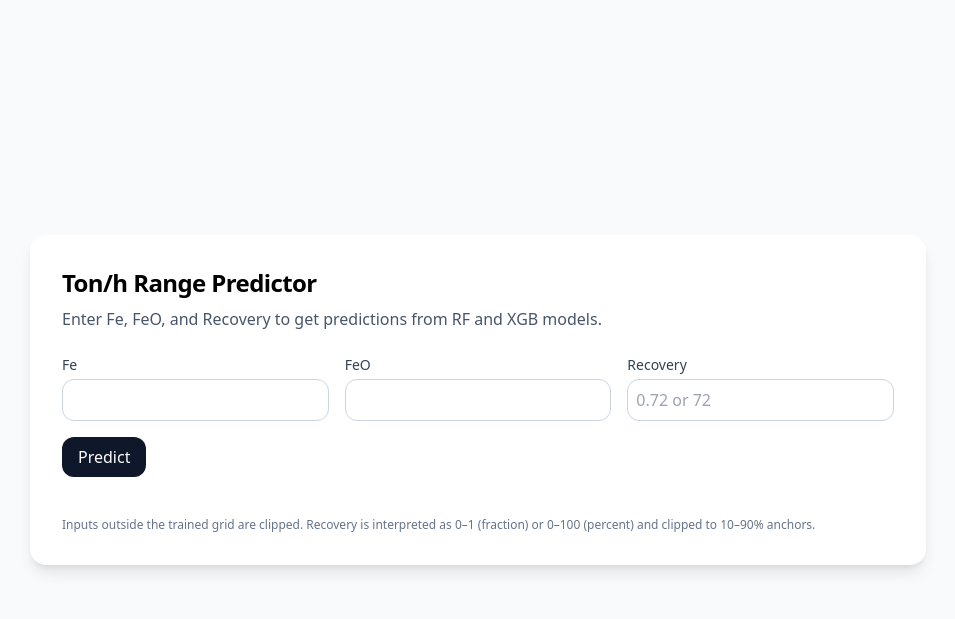
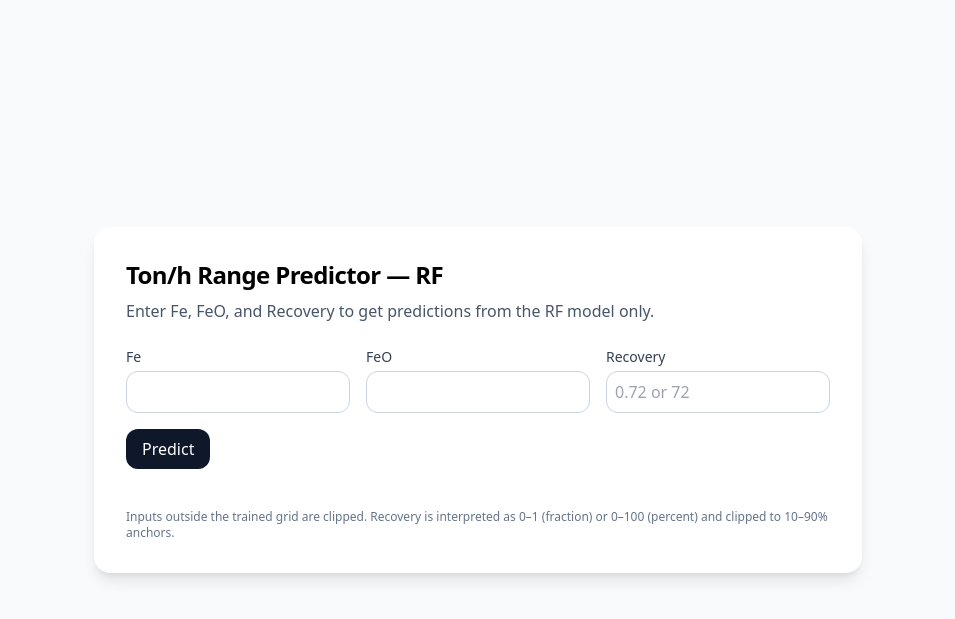
Before and after one commit to RoyaaaFz/tonh-predictor, a FastAPI app: page / in a window 1280 px wide. Shown: the top 619 px of the page, without its empty margins (162-1117 px from the left). Run offline with FastAPI, Linux system fonts and the light colour scheme; parts of the project's set-up code (start-up, migrations or seed data) failed here and were passed over; some libraries are stand-ins or nearby versions.

Commit message:
Simplify UI to RF-only

```diff
--- a/templates/index.html
+++ b/templates/index.html
@@ -4,15 +4,15 @@
 <head>
   <meta charset="utf-8">
   <meta name="viewport" content="width=device-width, initial-scale=1">
-  <title>Ton/h Predictor</title>
+  <title>Ton/h Predictor (RF only)</title>
   <script src="https://cdn.tailwindcss.com"></script>
 </head>
 <body class="bg-slate-50">
   <div class="min-h-screen flex items-center justify-center p-6">
-    <div class="max-w-4xl w-full">
+    <div class="max-w-3xl w-full">
       <div class="bg-white rounded-2xl shadow-lg p-8">
-        <h1 class="text-2xl font-semibold tracking-tight">Ton/h Range Predictor</h1>
-        <p class="text-slate-600 mt-2">Enter Fe, FeO, and Recovery to get predictions from RF and XGB models.</p>
+        <h1 class="text-2xl font-semibold tracking-tight">Ton/h Range Predictor — RF</h1>
+        <p class="text-slate-600 mt-2">Enter Fe, FeO, and Recovery to get predictions from the <span class="font-medium">RF</span> model only.</p>
 
         <form id="predict-form" class="grid grid-cols-1 md:grid-cols-3 gap-4 mt-6">
           <div>
@@ -34,7 +34,7 @@
         </form>
 
         <div id="result" class="mt-8 hidden">
-          <div class="grid grid-cols-1 md:grid-cols-3 gap-4">
+          <div class="grid grid-cols-1 md:grid-cols-2 gap-4">
             <div class="rounded-2xl border p-4">
               <h3 class="font-medium">RF</h3>
               <p class="text-sm text-slate-500">p10</p>
@@ -44,18 +44,9 @@
               <p class="text-sm text-slate-500 mt-2">p90</p>
               <p id="rf-p90" class="text-xl font-semibold"></p>
             </div>
-            <div class="rounded-2xl border p-4">
-              <h3 class="font-medium">XGB</h3>
-              <p class="text-sm text-slate-500">p10</p>
-              <p id="xgb-p10" class="text-xl font-semibold"></p>
-              <p class="text-sm text-slate-500 mt-2">mean</p>
-              <p id="xgb-mean" class="text-xl font-semibold"></p>
-              <p class="text-sm text-slate-500 mt-2">p90</p>
-              <p id="xgb-p90" class="text-xl font-semibold"></p>
-            </div>
             <div class="rounded-2xl border p-4 bg-slate-50">
-              <h3 class="font-medium">Overall Range</h3>
-              <p class="text-sm text-slate-500">min(p10)–max(p90)</p>
+              <h3 class="font-medium">RF Range</h3>
+              <p class="text-sm text-slate-500">p10–p90</p>
               <p id="overall" class="text-2xl font-semibold mt-1"></p>
             </div>
           </div>
@@ -105,13 +96,11 @@
         });
         if (!res.ok) throw new Error(await res.text());
         const data = await res.json();
-        document.getElementById('rf-p10').textContent = data.RF.p10.toFixed(2);
-        document.getElementById('rf-mean').textContent = data.RF.mean.toFixed(2);
-        document.getElementById('rf-p90').textContent = data.RF.p90.toFixed(2);
-        document.getElementById('xgb-p10').textContent = data.XGB.p10.toFixed(2);
-        document.getElementById('xgb-mean').textContent = data.XGB.mean.toFixed(2);
-        document.getElementById('xgb-p90').textContent = data.XGB.p90.toFixed(2);
-        document.getElementById('overall').textContent = `${data.overall_range[0].toFixed(2)} – ${data.overall_range[1].toFixed(2)}`;
+        const rf = data.RF || data.rf || data; // tolerate both shapes
+        document.getElementById('rf-p10').textContent = rf.p10.toFixed(2);
+        document.getElementById('rf-mean').textContent = rf.mean.toFixed(2);
+        document.getElementById('rf-p90').textContent = rf.p90.toFixed(2);
+        document.getElementById('overall').textContent = `${rf.p10.toFixed(2)} – ${rf.p90.toFixed(2)}`;
         document.getElementById('result').classList.remove('hidden');
       } catch (ex) {
         err.textContent = ex.message || 'Prediction failed.';
```
